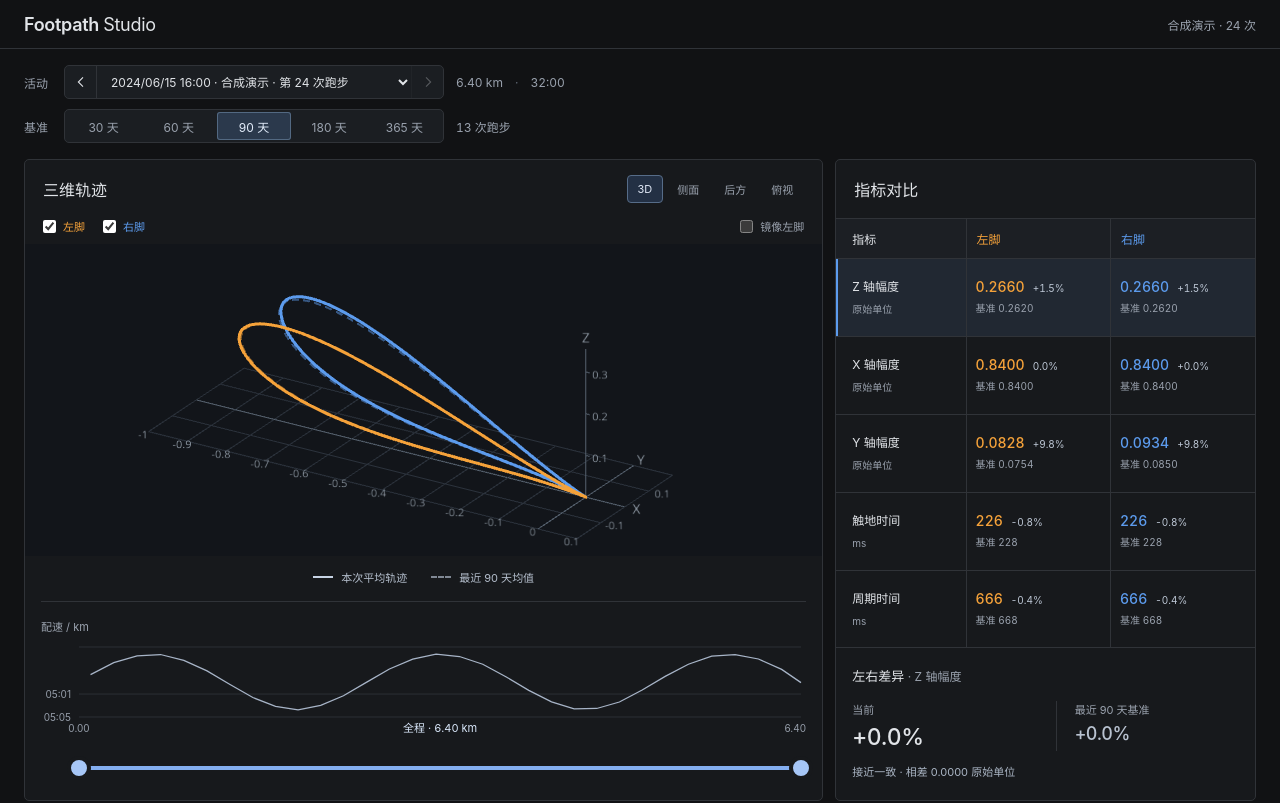
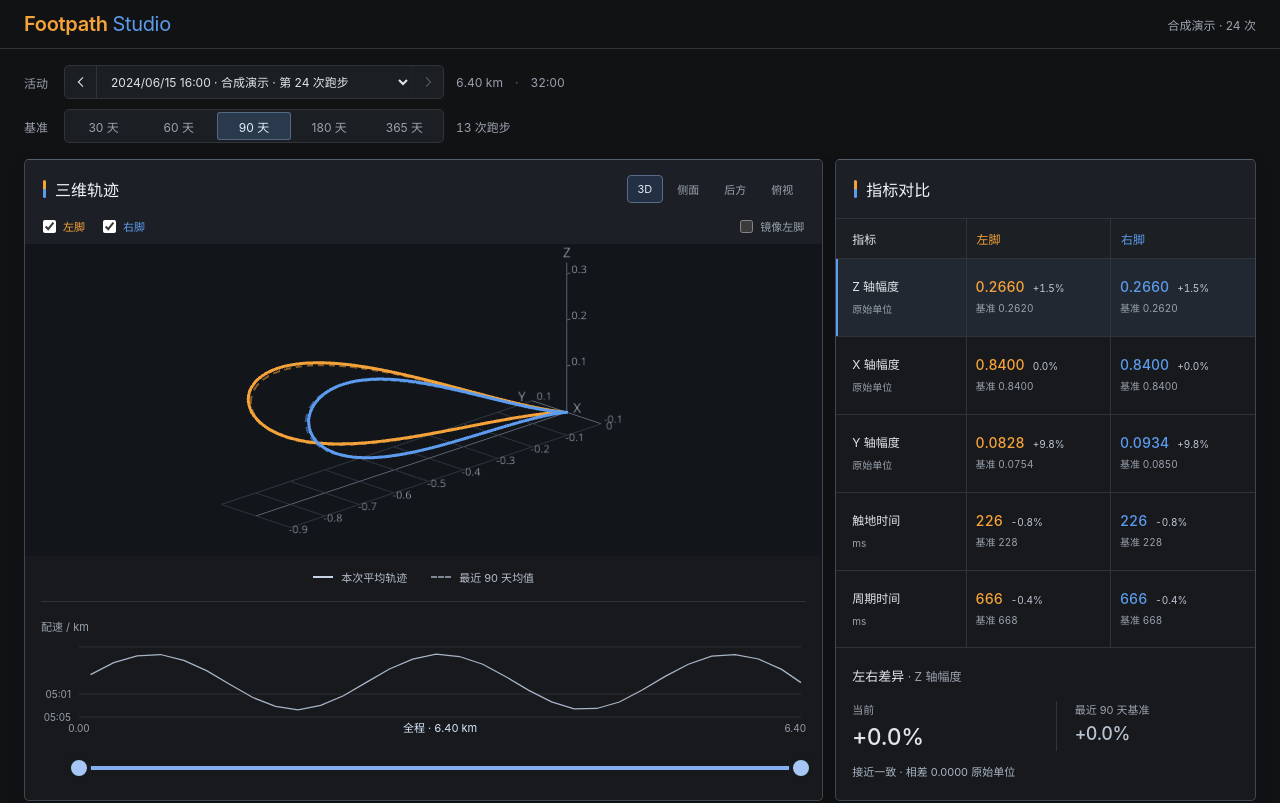
Before and after one commit to deanxizian/footpath-studio, a React (Vite) app: page / in a window 1280 px wide. Shown: the top 803 px of the page. Built offline with nearby package versions, Linux system fonts and the light colour scheme.

Commit message:
Correct 3D foot orientation and refine analysis presentation

```diff
--- a/src/AnalysisCharts.jsx
+++ b/src/AnalysisCharts.jsx
@@ -160,6 +160,7 @@ export const HistoryPlot = memo(function HistoryPlot({
             <Tooltip
               content={<TrendTooltip metric={metric} difference={difference} />}
               cursor={{ stroke: "#687483", strokeDasharray: "3 3" }}
+              isAnimationActive={false}
             />
             {keys.map((key) => (
               <Line
--- a/src/App.jsx
+++ b/src/App.jsx
@@ -276,7 +276,7 @@ export default function App({ history, source = "archive" }) {
       data-baseline-days={baseline.days}
     >
       <header className="studio-header">
-        <h1>
+        <h1 className="studio-brand">
           Footpath <span>Studio</span>
         </h1>
         <span>
--- a/src/analysis.css
+++ b/src/analysis.css
@@ -101,13 +101,16 @@ h3 span {
   align-items: center;
   justify-content: space-between;
 }
-.studio-header h1 {
-  font-size: 18px;
+.studio-brand {
+  color: var(--left);
+  font-size: 20px;
   letter-spacing: -0.3px;
   font-weight: 600;
+  white-space: nowrap;
 }
-.studio-header h1 span {
+.studio-brand > span {
   font-weight: 400;
+  color: var(--right);
 }
 .studio-header > span {
   color: var(--muted);
@@ -235,8 +238,10 @@ h3 span {
 }
 .studio-panel {
   background: #17191c;
-  border: 1px solid var(--border);
+  border: 1px solid #3d4652;
+  border-top-color: #566170;
   border-radius: 5px;
+  box-shadow: 0 4px 16px #0000001a;
   min-width: 0;
   overflow: hidden;
 }
@@ -286,6 +291,7 @@ h3 span {
   gap: 16px;
   padding: 0 18px 10px;
   font-size: 11px;
+  background: #1c2026;
 }
 .trajectory-options label,
 .trajectory-feet {
@@ -374,6 +380,27 @@ h3 span {
   display: flex;
   align-items: center;
   gap: 16px;
+  background: #1c2026;
+}
+.panel-heading h2 {
+  display: flex;
+  align-items: center;
+  gap: 9px;
+  color: #f2f5f9;
+  font-weight: 650;
+  white-space: nowrap;
+}
+.panel-heading h2::before {
+  content: "";
+  width: 3px;
+  height: 18px;
+  flex: none;
+  border-radius: 2px;
+  background: linear-gradient(
+    to bottom,
+    var(--left) 0 50%,
+    var(--right) 50% 100%
+  );
 }
 .panel-meta {
   color: var(--muted);
@@ -829,7 +856,7 @@ h3 span {
     height: 47px;
   }
   .studio-header h1 {
-    font-size: 16px;
+    font-size: 18px;
   }
   .studio-header > span {
     font-size: 10px;
--- a/src/model.js
+++ b/src/model.js
@@ -90,7 +90,10 @@ export function pairedIndices(data, selectedIndex) {
 }
 
 export function plotPoint(point, side, mirror) {
-  return [point[0], mirror && side === 1 ? -point[1] : point[1], point[2]];
+  // Stryd's visualizer converts raw Y to -Y before plotting in 3D.
+  // Apply the optional left-foot overlay after that coordinate conversion.
+  const y = -point[1];
+  return [point[0], mirror && side === 1 ? -y : y, point[2]];
 }
 
 export function lineSegmentPositions(segments, side, mirror) {
--- a/src/scene.js
+++ b/src/scene.js
@@ -145,8 +145,13 @@ export class FootpathScene {
         );
     }
     if (data.viewBounds) {
-      this.box.min.set(...data.viewBounds.min);
-      this.box.max.set(...data.viewBounds.max);
+      // Bounds use raw coordinates, with any optional overlay already included.
+      // Reorder the corners after the Y reflection, just like the plotted paths.
+      this.box.setFromPoints(
+        [data.viewBounds.min, data.viewBounds.max].map(
+          (point) => new THREE.Vector3(...plotPoint(point, 2, false)),
+        ),
+      );
     }
     this.center = this.box.getCenter(new THREE.Vector3());
     // Scrubbing keeps a fixed whole-run box; a different baseline may need
@@ -192,11 +197,8 @@ export class FootpathScene {
     const upper = [b.max.x, b.max.y, b.max.z].map(
       (n) => Math.ceil(n / gridStep) * gridStep,
     );
-    const padding = gridStep;
-    lower[0] -= padding;
-    lower[1] -= padding;
-    upper[0] += padding;
-    upper[1] += padding;
+    // Rounded tick bounds already leave room around the paths.
+    // Avoid an extra grid cell that would make camera fitting shrink them.
     const vertices = [];
     const add = (a, c) => vertices.push(...a, ...c);
     for (let x = lower[0]; x <= upper[0] + 1e-8; x += gridStep)
@@ -225,7 +227,7 @@ export class FootpathScene {
     };
     line([lower[0], 0, 0], [upper[0], 0, 0]);
     line([0, lower[1], 0], [0, upper[1], 0]);
-    line([0, 0, lower[2]], [0, 0, upper[2] + gridStep * 0.55]);
+    line([0, 0, lower[2]], [0, 0, upper[2] + gridStep * 0.25]);
     const fontSize = extent * 0.045;
     this.grid.add(
       label("X", [upper[0] + gridStep * 0.3, 0, 0], fontSize * 1.3, "x"),
@@ -234,7 +236,7 @@ export class FootpathScene {
       label("Y", [0, upper[1] + gridStep * 0.3, 0], fontSize * 1.3, "y"),
     );
     this.grid.add(
-      label("Z", [0, 0, upper[2] + gridStep * 0.8], fontSize * 1.3, "z"),
+      label("Z", [0, 0, upper[2] + gridStep * 0.45], fontSize * 1.3, "z"),
     );
     for (let z = gridStep; z <= upper[2] + 1e-8; z += gridStep) {
       line([0, 0, z], [gridStep * 0.1, 0, z]);
@@ -300,7 +302,7 @@ export class FootpathScene {
     this.controls.update();
     this.camera.up.set(0, 0, 1);
     const offsets = {
-      "3d": [1.35, -2.2, 1.15],
+      "3d": [-1.8, -1.8, 0.9],
       side: [0, -3, 0],
       back: [-3, 0, 0],
       top: [0, -0.00001, 3],
@@ -322,7 +324,7 @@ export class FootpathScene {
     this.updateLabelVisibility();
     let maxX = 0,
       maxY = 0;
-    const padding = this.box.getSize(new THREE.Vector3()).length() * 0.06;
+    const padding = this.box.getSize(new THREE.Vector3()).length() * 0.03;
     const box = this.box.clone().expandByScalar(padding);
     for (const x of [box.min.x, box.max.x])
       for (const y of [box.min.y, box.max.y])
```
Also changed, not shown: 2 other files (tests, documents, lock files or other folders).
